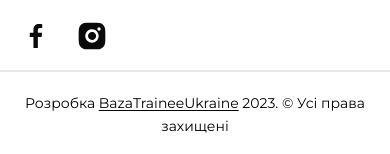
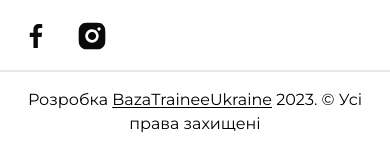
Before and after one commit to baza-trainee/cows-shelter-frontend, a React (Vite) app: page / in a window 390 px wide. Shown: the part 11324-11478 px from the top of the page. Built offline with nearby package versions, Linux system fonts and the light colour scheme.

Commit message:
feat(underfooter): add mobile layout to underfooter

```diff
--- a/src/components/Footer/UnderFooter.tsx
+++ b/src/components/Footer/UnderFooter.tsx
@@ -5,8 +5,8 @@ const UnderFooter = () => {
 
   return (
     <div>
-      <div className="border-t-2 py-5 text-center">
-        <p className="default-text">
+      <div className="border-t-2 px-5 py-4 text-center md:py-5">
+        <p className="text-base ">
           {t('footer:allRightsReserved.created')}{' '}
           <a
             href="https://baza-trainee.tech/ua"
```
